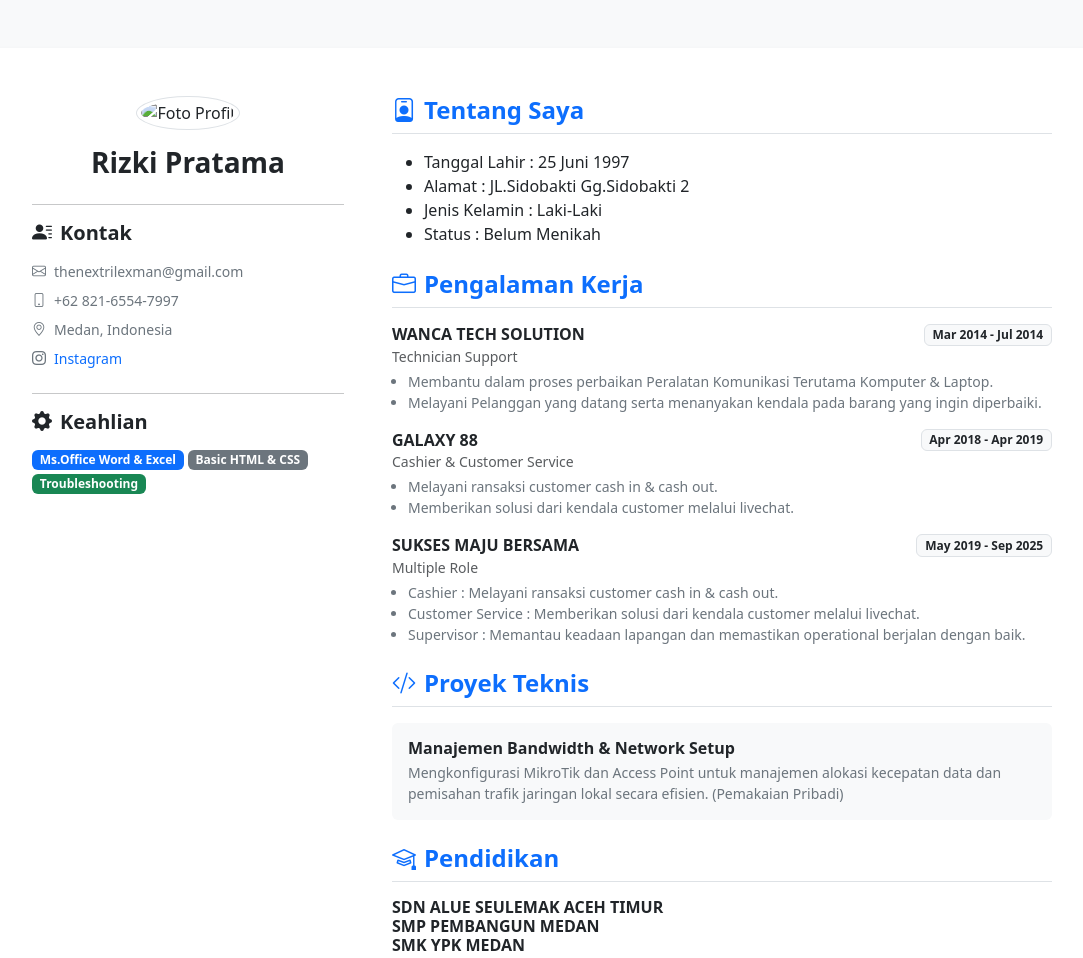
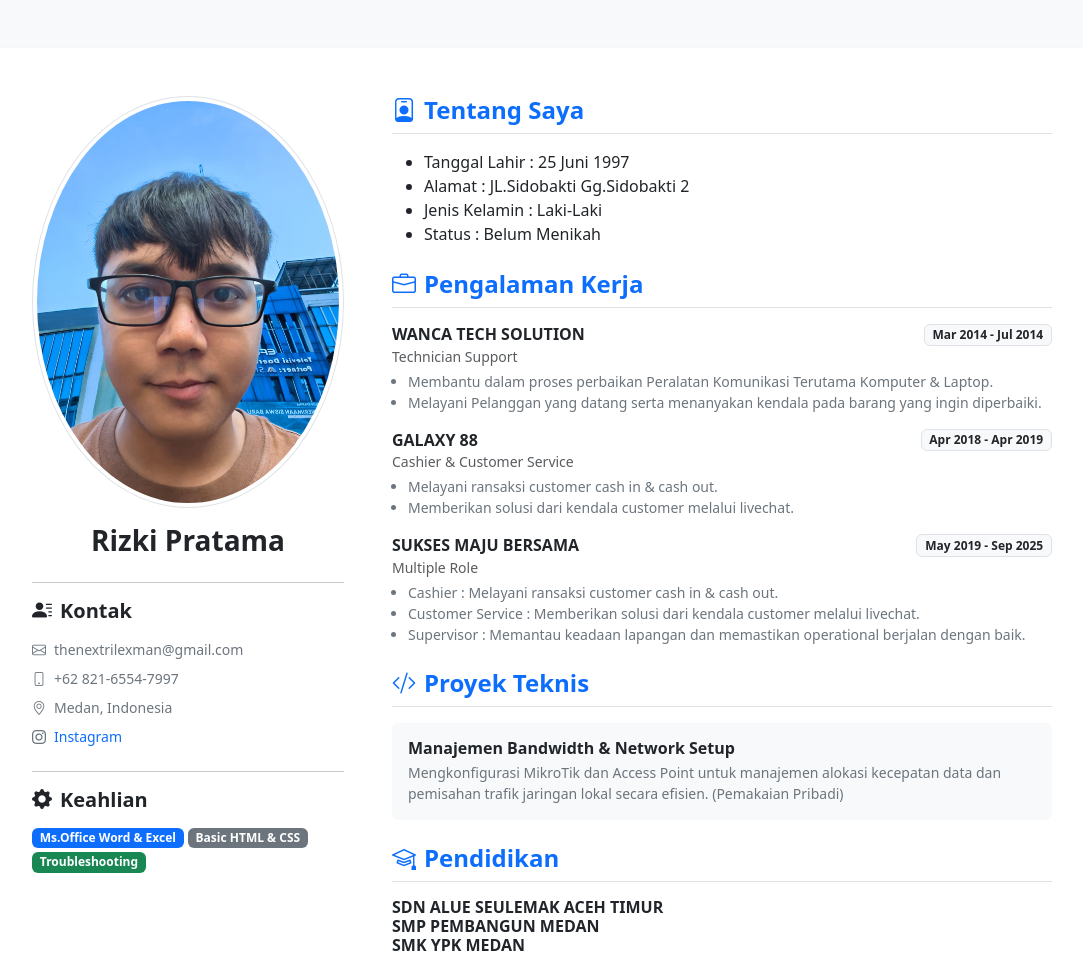
Before and after one commit to k0iky/cv, a website: page index.html in a window 1280 px wide. Shown: the top 958 px of the page, without its empty margins (98-1181 px from the left). Drawn offline with nearby package versions, Linux system fonts and the light colour scheme.

Commit message:
index.html

```diff
--- a/index.html
+++ b/index.html
@@ -25,7 +25,7 @@
                     <div class="col-md-4 border-end-md pe-md-4">
                         <div class="text-center mb-4">
                             <!-- Placeholder Foto Profil -->
-                            <img src="\Assets\Profil.jpeg" class="rounded-circle img-thumbnail mb-3" alt="Foto Profil">
+                            <img src="https://github.com/k0iky/cv/blob/main/Profil.jpeg?raw=true" class="rounded-circle img-thumbnail mb-3" alt="Foto Profil">
                             <h1 class="h3 fw-bold mb-1">Rizki Pratama</h1>
 
                         </div>
```
